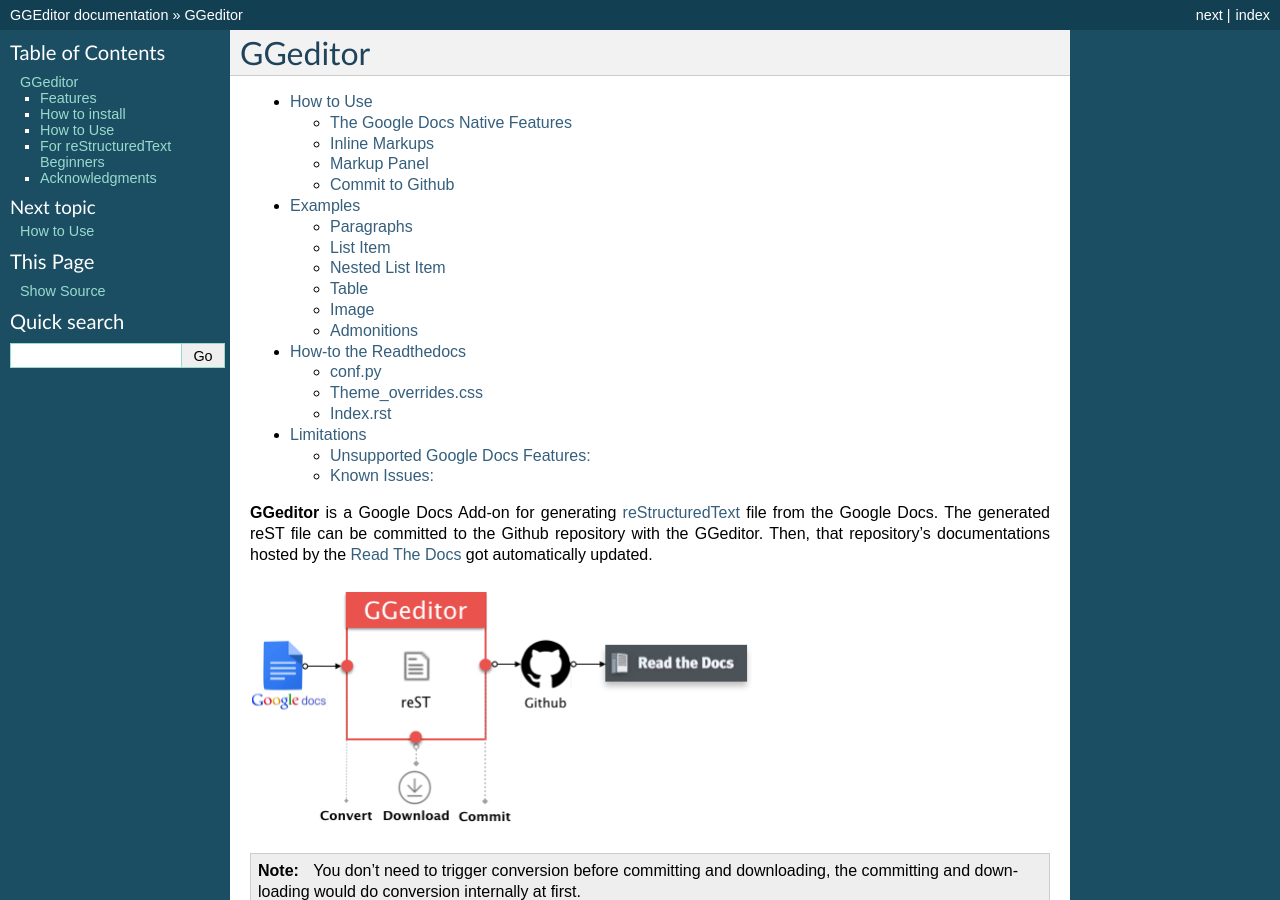
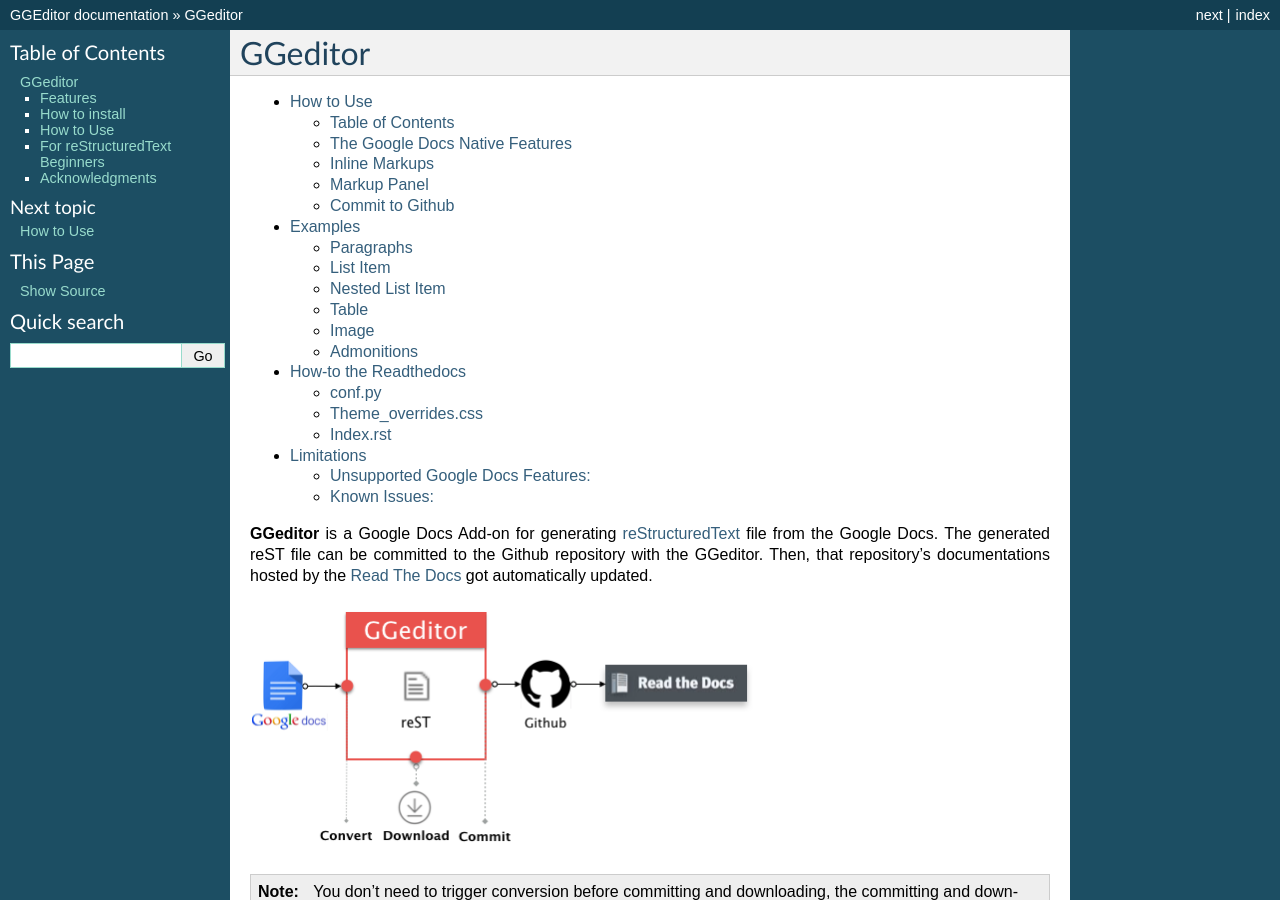
Before and after one commit to iapyeh/GGeditor, a Sphinx documentation site: the page built from docs/index.rst, in a window 1280 px wide and 900 px high. Built offline with Sphinx 7.4.7, drawn with Linux system fonts in a browser that asks for light colours.

Commit message:
Google Docs reST Editor@2016-11-22 16:11:44

```diff
--- a/docs/User Guide.rst
+++ b/docs/User Guide.rst
@@ -4,12 +4,10 @@
 How to Use
 **********
 
-.. _h2c1d74277104e41780968148427e:
+.. _ha1d6c3e373325355168491f521a78b:
 
-
-
-
-`How to Use <#h177537546887b67276822514c66016>`_
+Table of Contents
+=================
 
     `The Google Docs Native Features <#h2e2466207319265a2b484631c11587d>`_
 
```
